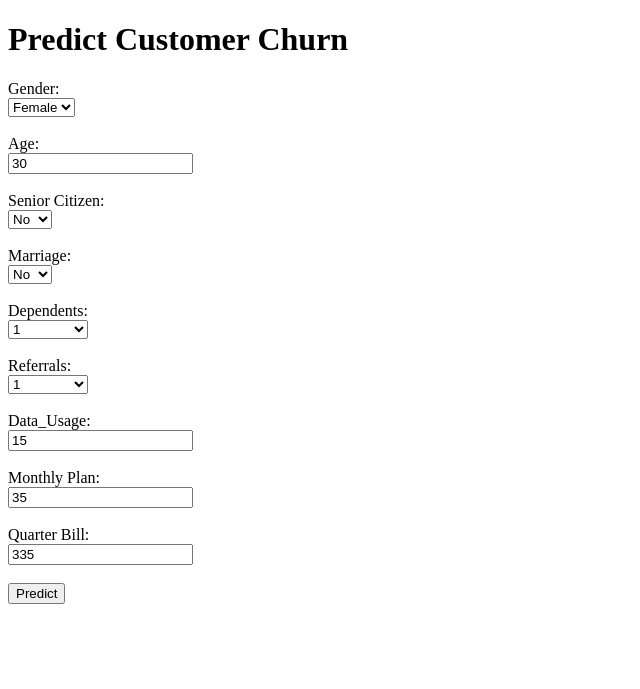
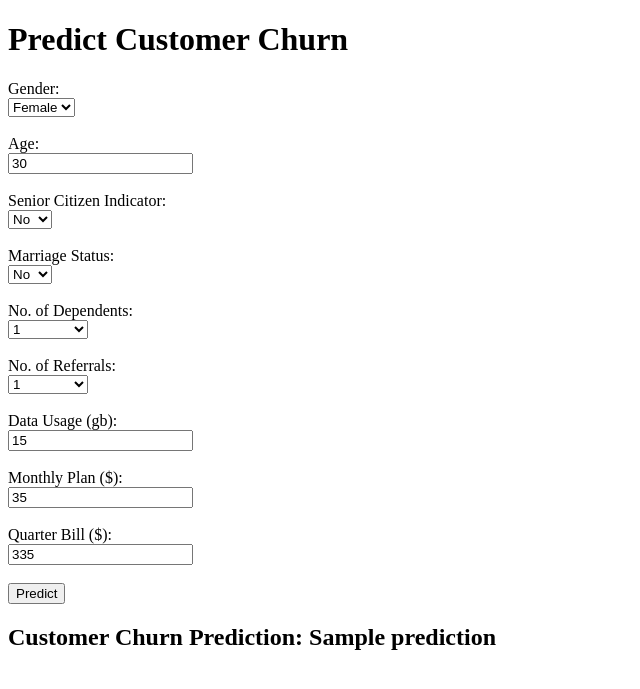
Before and after one commit to Jellysutra/AI300_final, a Flask app: template src/templates/index.html in a window 1280 px wide. Shown: the top 689 px of the page, without its empty margins (0-640 px from the left). Run offline with Flask 3, Linux system fonts and the light colour scheme; the template is opened without the code that fills it: most values are stand-ins (such as "Sample title", 1, 10 or a date in 2020).

Commit message:
completed the web application

```diff
--- a/src/app.py
+++ b/src/app.py
@@ -1,5 +1,6 @@
 from flask import Flask, request, render_template
 from model import Model
+import pandas as pd
 
 app = Flask(__name__)
 
@@ -10,19 +11,29 @@ def home():
     if request.method == 'POST':
         form_input = dict(request.form)
 
-        # # Modified code
-        # age = int(form_input['age'])
-        # sex = form_input['sex']
-        # bmi = float(form_input['bmi'])
-        # children = int(form_input['children'])
-        # smoker = form_input['smoker']
-        # #region = form_input['region']
+        # inputs from user
+        gender = int(form_input['gender'])
+        age = int(form_input['age'])
+        senior_citizen = int(form_input['senior_citizen'])
+        married = int(form_input['married'])
+        num_dependents = int(form_input['num_dependents'])
+        num_referrals = int(form_input['num_referrals'])
+        avg_gb_download_monthly = float(form_input['avg_gb_download_monthly'])
+        total_monthly_fee = float(form_input['total_monthly_fee'])
+        total_charges_quarter = float(form_input['total_charges_quarter'])
 
-        # model_inputs = [age, sex, bmi, children, smoker, region]
-        # prediction = Model().predict(model_inputs)
+        # preparing inputs for model
+        model_inputs = [[gender, age, senior_citizen, married, num_dependents, num_referrals, avg_gb_download_monthly,
+                          total_monthly_fee, total_charges_quarter]]
+        column = ['gender', 'age', 'senior_citizen', 'married', 'num_dependents', 'num_referrals', 'avg_gb_download_monthly',
+                          'total_monthly_fee', 'total_charges_quarter']
+        input = pd.DataFrame(model_inputs,columns=column)
 
-        #return render_template('index.html', prediction=prediction) # Add parameter here
-    return render_template('index.html')
-
+        # make prediction
+        prediction = Model().predict(input)
+        print(prediction)
+        return render_template('index.html', prediction=prediction) # Add parameter here
+    else:
+        print("notig")
 if __name__ == '__main__':
     app.run(debug=True)
--- a/src/templates/index.html
+++ b/src/templates/index.html
@@ -18,21 +18,21 @@
             <label for="age">Age:</label><br>
             <input type="text" id="age" name="age" value="30"><br><br>
 
-            <label for="senior_citizen">Senior Citizen:</label><br>
+            <label for="senior_citizen">Senior Citizen Indicator:</label><br>
                 <select name="senior_citizen" id="senior_citizen">
                 <option value=""></option>
                 <option value="1">Yes</option>
                 <option value="0" selected>No</option>
             </select><br><br>
 
-            <label for="married">Marriage:</label><br>
+            <label for="married">Marriage Status:</label><br>
                 <select name="married" id="married">
                 <option value=""></option>
                 <option value="1">Yes</option>
                 <option value="0" selected>No</option>
             </select><br><br>
 
-            <label for="num_dependents">Dependents:</label><br>
+            <label for="num_dependents">No. of Dependents:</label><br>
             <select name="num_dependents" id="num_dependents">
                 <option value="0">0</option>
                 <option value="1" selected>1</option>
@@ -42,7 +42,7 @@
                 <option value="5">5 or more</option>
             </select><br><br>
 
-            <label for="num_referrals">Referrals:</label><br>
+            <label for="num_referrals">No. of Referrals:</label><br>
             <select name="num_referrals" id="num_referrals">
                 <option value="0">0</option>
                 <option value="1" selected>1</option>
@@ -52,17 +52,23 @@
                 <option value="5">5 or more</option>
             </select><br><br>
 
-            <label for="avg_gb_download_monthly">Data_Usage:</label><br>
+            <label for="avg_gb_download_monthly">Data Usage (gb):</label><br>
             <input type="text" id="avg_gb_download_monthly" name="avg_gb_download_monthly" value="15"><br><br>
 
-            <label for="total_monthly_fee">Monthly Plan:</label><br>
+            <label for="total_monthly_fee">Monthly Plan ($):</label><br>
             <input type="text" id="total_monthly_fee" name="total_monthly_fee" value="35"><br><br>
 
-            <label for="total_charges_quarter">Quarter Bill:</label><br>
+            <label for="total_charges_quarter">Quarter Bill ($):</label><br>
             <input type="text" id="total_charges_quarter" name="total_charges_quarter" value="335"><br><br>
 
             <input type="submit" value="Predict">
         </form>
+        {% if prediction is not defined %}
+            <h2>Customer Churn Prediction: {{ prediction }}</h2>
+        {% else %}
+            <h2>Customer Churn Prediction: {{ prediction }}</h2>
+        {% endif %}
+
 
     </div>
 </body>
```
Also changed, not shown: README.md.
